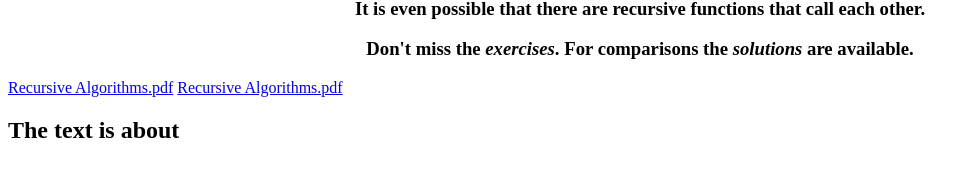
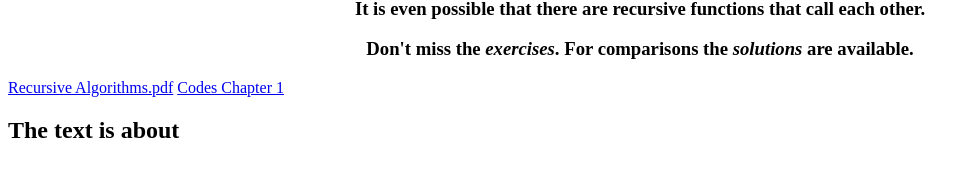
Before and after one commit to drthpeters/Recursive-Algorithms-Python, a plain HTML site: page index.html in a window 1280 px wide. Shown: the part 337-506 px from the top of the page, without its empty margins (0-980 px from the left). Drawn offline with Linux system fonts and the light colour scheme.

Commit message:
Update index.html

```diff
--- a/index.html
+++ b/index.html
@@ -22,7 +22,7 @@ functions that call each other. <P>
 Don't miss the <I>exercises</I>. For comparisons the <I>solutions</I> are available.
 </center>
   <A href = "https://github.com/drthpeters/Recursive-Algorithms-Python/RecursiveAlgorithms_R.pdf">Recursive Algorithms.pdf</a>
-  <A href = "https://github.com/drthpeters/Recursive-Algorithms-Python/Codes-Chapter-1">Recursive Algorithms.pdf</a>
+  <A href = "https://github.com/drthpeters/Recursive-Algorithms-Python/Codes-Chapter-1">Codes Chapter 1</a>
 </H3>
 <P><P>
 <H2>The text is about<P></H2>
```
